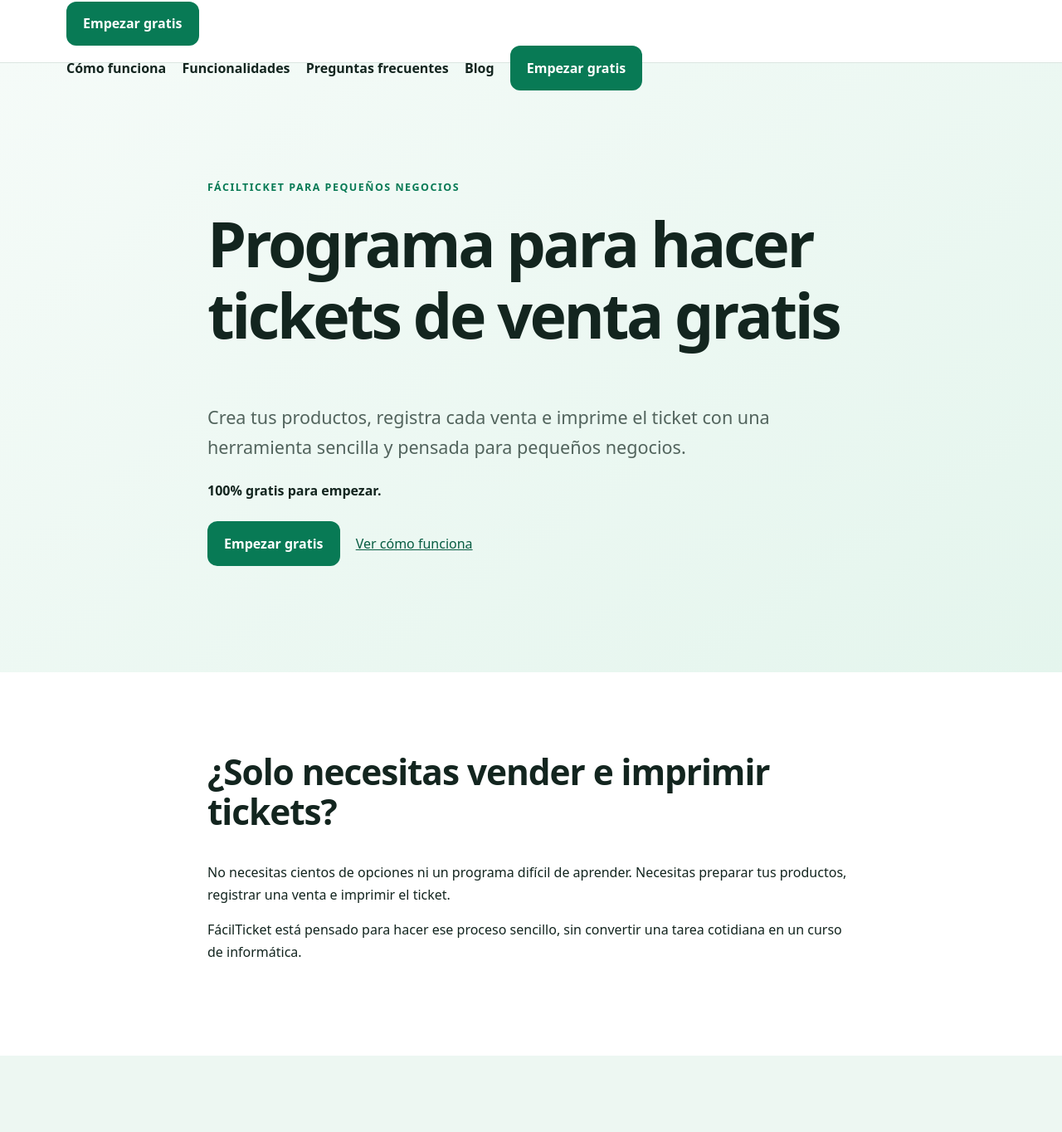
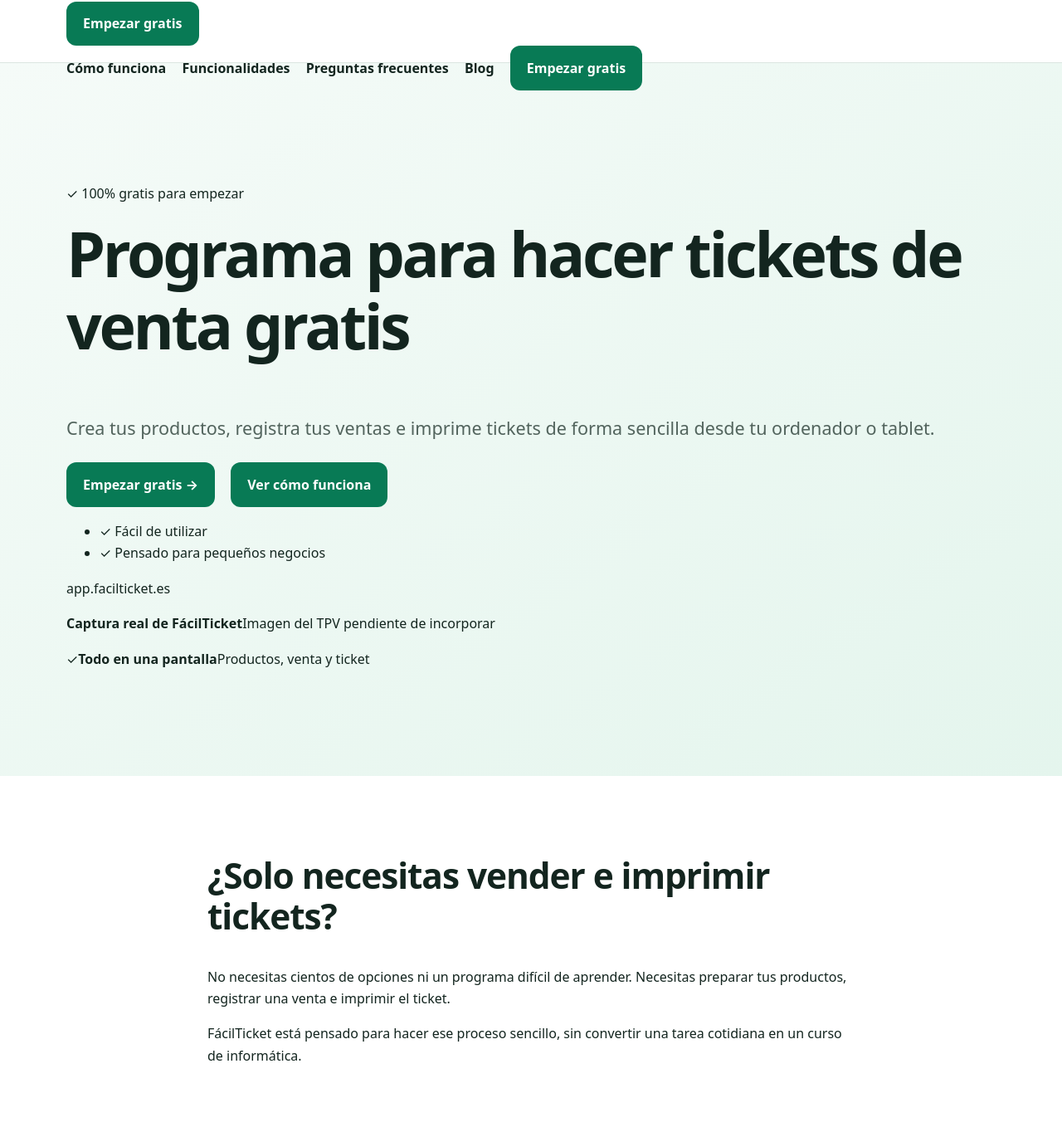
Before and after one commit to apleal/facilticket-web, a Flask app: page / in a window 1280 px wide. Shown: the top 1364 px of the page at 83% size. Run offline with Flask 3, Linux system fonts and the light colour scheme.

Commit message:
Mejora el hero y la presentación del producto

```diff
--- a/app/templates/home.html
+++ b/app/templates/home.html
@@ -1,6 +1,36 @@
 {% extends "base.html" %}
 {% block content %}
-<section class="hero"><div class="container narrow"><p class="eyebrow">FácilTicket para pequeños negocios</p><h1>Programa para hacer tickets de venta gratis</h1><p class="lead">Crea tus productos, registra cada venta e imprime el ticket con una herramienta sencilla y pensada para pequeños negocios.</p><p><strong>100% gratis para empezar.</strong></p><div class="actions"><a class="button" href="{{ registration_url }}">Empezar gratis</a><a class="text-link" href="/como-funciona/">Ver cómo funciona</a></div></div></section>
+<section class="hero">
+  <div class="container hero-grid">
+    <div class="hero-copy">
+      <p class="badge"><span aria-hidden="true">✓</span> 100% gratis para empezar</p>
+      <h1>Programa para hacer tickets de venta gratis</h1>
+      <p class="lead">Crea tus productos, registra tus ventas e imprime tickets de forma sencilla desde tu ordenador o tablet.</p>
+      <div class="actions">
+        <a class="button button-primary button-large" href="{{ registration_url }}">Empezar gratis <span aria-hidden="true">→</span></a>
+        <a class="button button-secondary button-large" href="/como-funciona/">Ver cómo funciona</a>
+      </div>
+      <ul class="hero-benefits" aria-label="Ventajas principales">
+        <li><span aria-hidden="true">✓</span> Fácil de utilizar</li>
+        <li><span aria-hidden="true">✓</span> Pensado para pequeños negocios</li>
+      </ul>
+    </div>
+    <div class="product-stage" aria-label="Vista del producto FácilTicket">
+      <div class="product-glow" aria-hidden="true"></div>
+      <div class="browser-frame">
+        <div class="browser-bar" aria-hidden="true">
+          <span class="browser-dots"><i></i><i></i><i></i></span>
+          <span class="browser-address">app.facilticket.es</span>
+        </div>
+        <div class="product-placeholder">
+          <div class="placeholder-mark" aria-hidden="true"><span></span></div>
+          <p><strong>Captura real de FácilTicket</strong><span>Imagen del TPV pendiente de incorporar</span></p>
+        </div>
+      </div>
+      <div class="product-note"><span aria-hidden="true">✓</span><span><strong>Todo en una pantalla</strong>Productos, venta y ticket</span></div>
+    </div>
+  </div>
+</section>
 <section><div class="container narrow"><h2>¿Solo necesitas vender e imprimir tickets?</h2><p>No necesitas cientos de opciones ni un programa difícil de aprender. Necesitas preparar tus productos, registrar una venta e imprimir el ticket.</p><p>FácilTicket está pensado para hacer ese proceso sencillo, sin convertir una tarea cotidiana en un curso de informática.</p></div></section>
 <section class="soft"><div class="container"><h2>De tus productos al ticket en tres pasos</h2><div class="grid three"><article><span class="step">1</span><h3>Crea tus productos</h3><p>Añade los productos que vendes para tenerlos preparados cuando llegue un cliente.</p></article><article><span class="step">2</span><h3>Registra la venta</h3><p>Selecciona los productos de la compra y registra la operación.</p></article><article><span class="step">3</span><h3>Imprime el ticket</h3><p>Genera el ticket de la venta e imprímelo para entregárselo al cliente.</p></article></div></div></section>
 <section><div class="container"><h2>Lo necesario para empezar a vender</h2><div class="grid two"><article><h3>Prepara tus productos</h3><p>Créalo una vez y selecciónalo cuando registres una venta.</p></article><article><h3>Registra ventas de forma sencilla</h3><p>Completa la operación sin recorrer menús innecesarios.</p></article><article><h3>Imprime el ticket al terminar</h3><p>Crea el ticket de la operación y tenlo preparado para imprimir.</p></article><article><h3>Pensado para pequeños negocios</h3><p>Una herramienta para autónomos y tiendas que buscan una forma sencilla de comenzar.</p></article></div><p><a href="/funcionalidades/">Consulta todas las funcionalidades</a></p></div></section>
```
